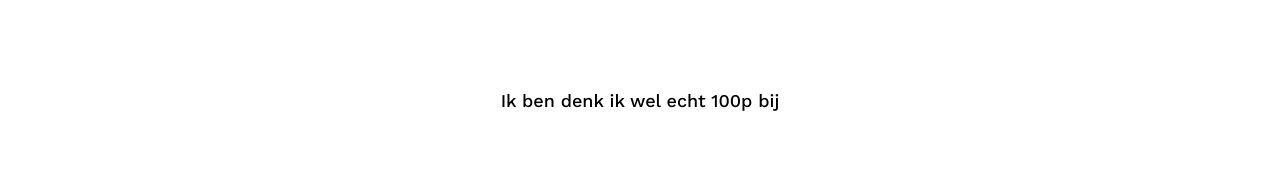
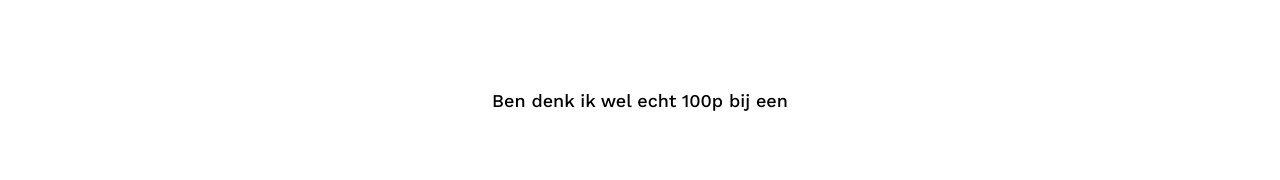
Before and after one commit to StijnAa/spebi, a Next.js app: page / in a window 1280 px wide. Shown: the top 180 px of the page. Built offline with nearby package versions, Linux system fonts and the light colour scheme.

Commit message:
chagned Text

```diff
--- a/components/randomText.component.js
+++ b/components/randomText.component.js
@@ -17,7 +17,7 @@ const RandomText = () => {
   const [text, setText] = useState("");
   const texts = [
     "Ik heb echt kaulo veel zin in een",
-    "Ik ben denk ik wel echt 100p bij",
+    "Ben denk ik wel echt 100p bij een",
     "Bopla!",
   ];
   useEffect(() => {
```
